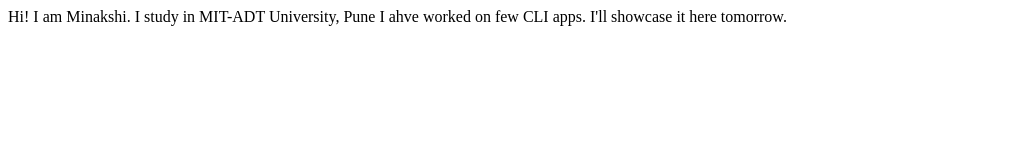
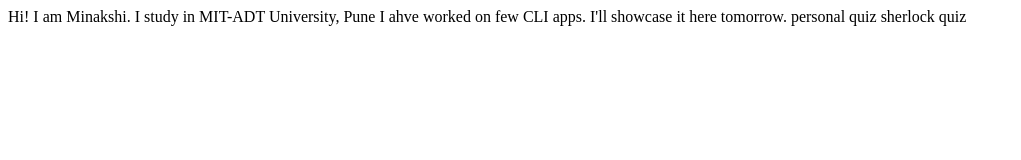
Before and after one commit to MinakshiMittal/learn-site, a plain HTML site: page index.html in a window 1280 px wide. Shown: the whole page, without its empty margins (0-1021 px from the left). Drawn offline with Linux system fonts and the light colour scheme.

Commit message:
project information

```diff
--- a/index.html
+++ b/index.html
@@ -10,5 +10,8 @@
     I study in MIT-ADT University, Pune
 
     I ahve worked on few CLI apps. I'll showcase it here tomorrow.
+
+    personal quiz
+    sherlock quiz
 </body>
 </html>
```
